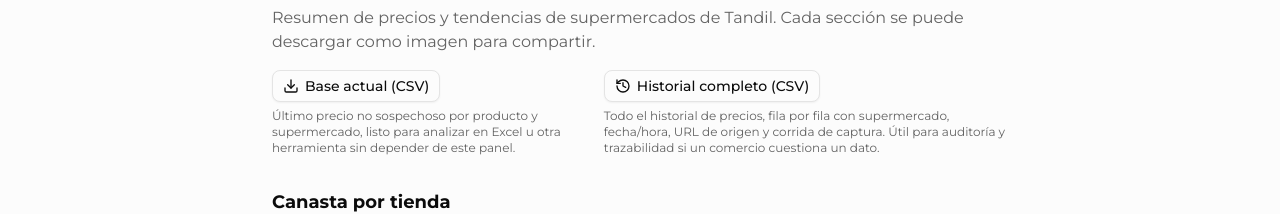
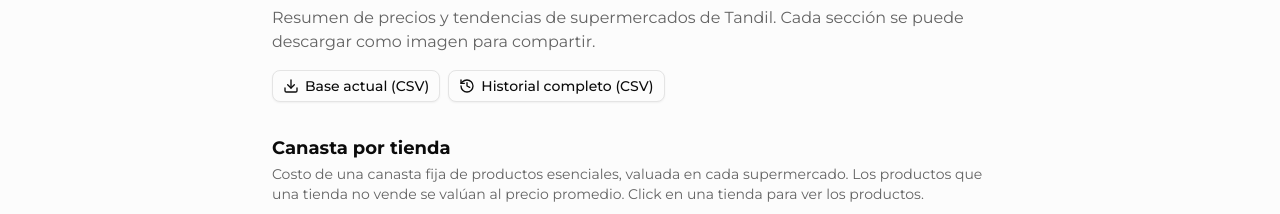
Before and after one commit to arielodasso/precios-tandil, a Next.js app in the folder apps/web/: page /admin/tandilalerta in a window 1280 px wide. Shown: the part 139-353 px from the top of the page. Built offline with nearby package versions, Linux system fonts and the light colour scheme; no server answers; the database is empty.

Commit message:
fix(panel): botones CSV al lado, sin textos; historial con fecha_corrida

```diff
--- a/apps/web/src/app/admin/tandilalerta/historial/route.ts
+++ b/apps/web/src/app/admin/tandilalerta/historial/route.ts
@@ -15,6 +15,7 @@ const HEADERS = [
   'lista_o_promo',
   'unidad',
   'capturado_el',
+  'fecha_corrida',
   'url_origen',
   'run_id',
   'es_sospechoso',
@@ -53,6 +54,7 @@ export async function GET() {
            pr.list_or_promo as lista_o_promo,
            ss.unit_label as unidad,
            to_char(pr.captured_at at time zone 'UTC', 'YYYY-MM-DD HH24:MI:SS') as capturado_el,
+           to_char(rr.started_at at time zone 'UTC', 'YYYY-MM-DD HH24:MI:SS') as fecha_corrida,
            coalesce(pr.source_url, ss.url) as url_origen,
            pr.run_id::text as run_id,
            pr.is_suspect as es_sospechoso
@@ -62,6 +64,7 @@ export async function GET() {
     join match_link ml on ml.store_sku_id = ss.id and ml.status in ('auto', 'confirmed')
     join product p on p.id = ml.product_id
     left join category c on c.id = p.category_id
+    left join run_report rr on rr.run_id = pr.run_id::text
     where (pr.captured_at, pr.id) > ($1::timestamptz, $2::bigint)
     order by pr.captured_at asc, pr.id asc
     limit ${PAGE}
@@ -93,6 +96,7 @@ export async function GET() {
                 r.lista_o_promo,
                 r.unidad,
                 r.capturado_el,
+                r.fecha_corrida,
                 r.url_origen,
                 r.run_id,
                 r.es_sospechoso,
--- a/apps/web/src/app/admin/tandilalerta/page.tsx
+++ b/apps/web/src/app/admin/tandilalerta/page.tsx
@@ -126,32 +126,19 @@ export default async function AnalyticsPage() {
           Resumen de precios y tendencias de supermercados de Tandil. Cada sección se puede
           descargar como imagen para compartir.
         </p>
-        <div className="mt-4 flex flex-col gap-3 sm:flex-row sm:items-start sm:gap-4">
-          <div>
+        <div className="mt-4 flex flex-wrap items-center gap-2">
           <Button asChild variant="outline" size="sm">
             <a href="/admin/tandilalerta/data" download="precios-tandil-base.csv">
               <Download className="size-4" />
               Base actual (CSV)
             </a>
           </Button>
-            <p className="mt-1.5 text-xs text-muted-foreground">
-              Último precio no sospechoso por producto y supermercado, listo para analizar en Excel
-              u otra herramienta sin depender de este panel.
-            </p>
-          </div>
-          <div>
           <Button asChild variant="outline" size="sm">
             <a href="/admin/tandilalerta/historial" download="precios-tandil-historial.csv">
               <History className="size-4" />
               Historial completo (CSV)
             </a>
           </Button>
-            <p className="mt-1.5 text-xs text-muted-foreground">
-              Todo el historial de precios, fila por fila con supermercado, fecha/hora, URL de
-              origen y corrida de captura. Útil para auditoría y trazabilidad si un comercio
-              cuestiona un dato.
-            </p>
-          </div>
         </div>
       </div>
 
```
Lines whose indentation alone changed are shown as unchanged.
